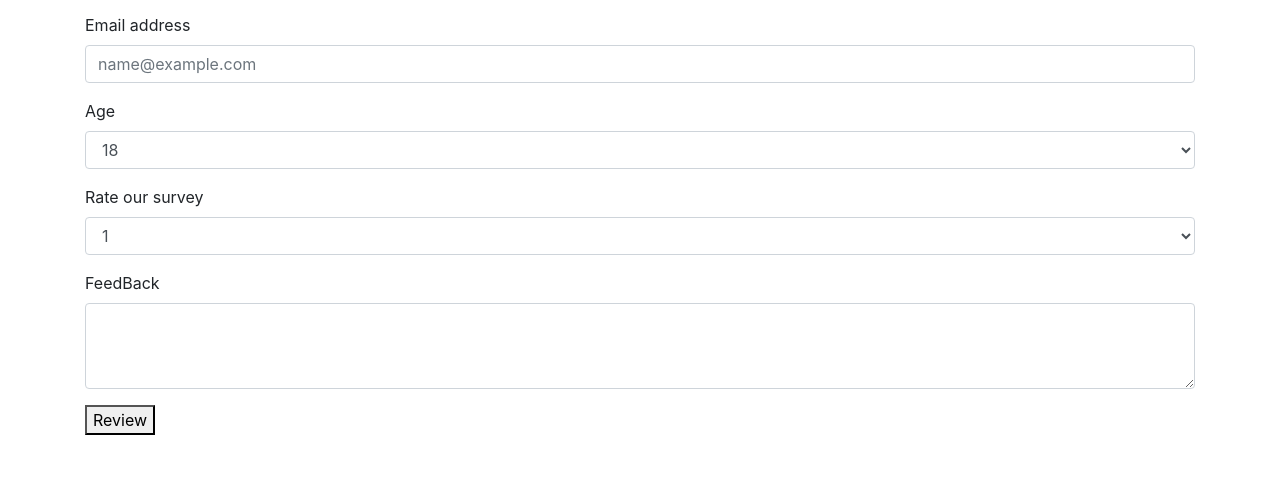
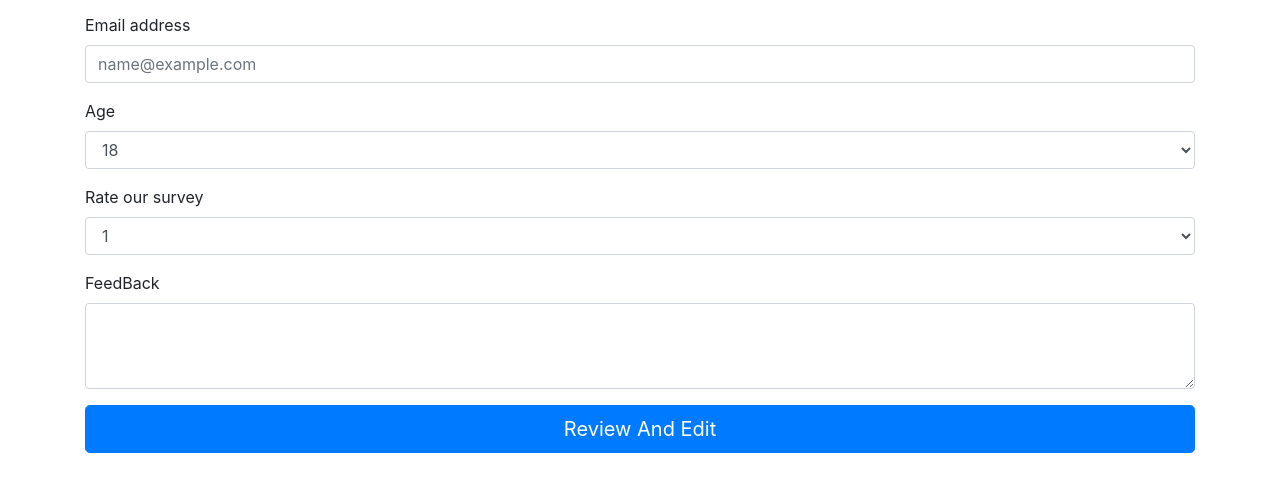
Before and after one commit to mrpkdeveloper/Survey-Backend, a website: page public/index.html in a window 1280 px wide. Shown: the part 145-636 px from the top of the page. Drawn offline with nearby package versions, Linux system fonts and the light colour scheme.

Commit message:
updated survey page

```diff
--- a/public/index.html
+++ b/public/index.html
@@ -64,7 +64,7 @@
         </div>
         <!-- <button type="submit" name="submit" id="submit">Reset</button> -->
         <!-- <button type="submit" name="submit" id="submit" formaction="/submit" formmethod="POST">Submit</button> -->
-        <button id="review" name="review">Review</button>
+        <button id="review" class="btn btn-primary btn-lg  btn-block" name="review">Review And Edit</button>
         <!-- </form> -->
     </div>
 
--- a/public/index.js
+++ b/public/index.js
@@ -22,7 +22,7 @@ $(
             console.log("button clicked")
 
             addsurvey(surveyinfo, function (addedsurvey) {
-                window.alert(" added " + addedsurvey.firstname + " to the database ")
+                // window.alert(" added " + addedsurvey.firstname + " to the database ")
                 window.location.href = "./review.html"
 
             })
```
